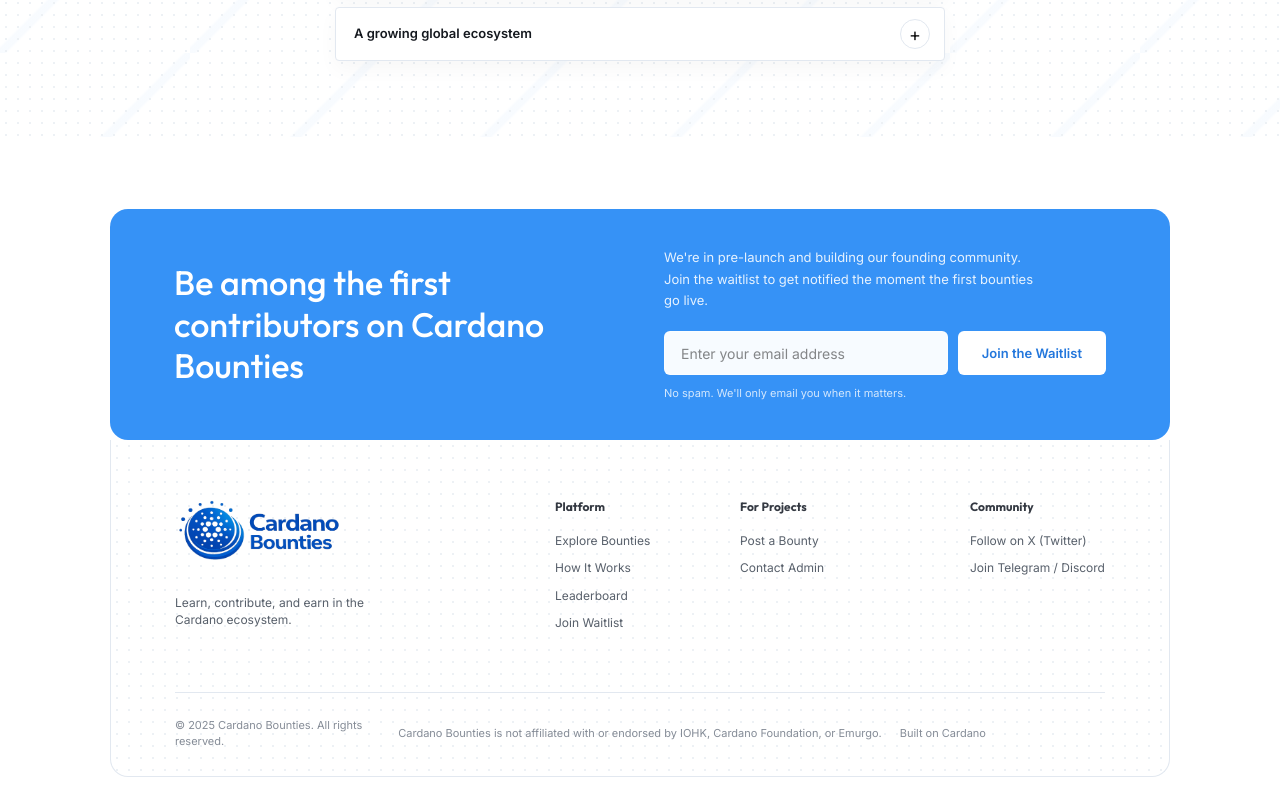
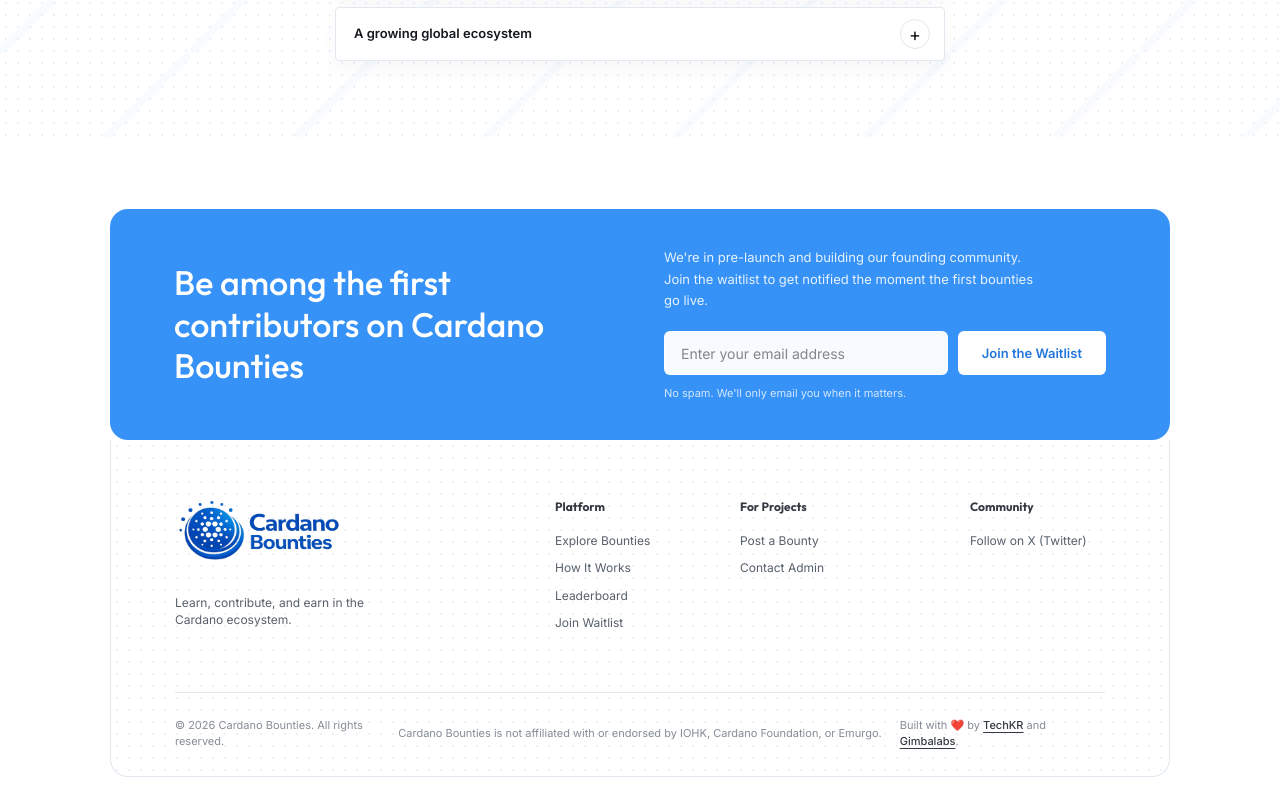
Before and after one commit to IanoNjuguna/Cardano-Bounties, a Next.js app: page / in a window 1280 px wide. Shown: the part 4696-5497 px from the top of the page. Built offline with nearby package versions, Linux system fonts and the light colour scheme.

Commit message:
feat: add landing page footer and global CSS configuration

```diff
--- a/app/globals.css
+++ b/app/globals.css
@@ -1879,6 +1879,18 @@
   text-align: center;
 }
 
+.footer-bottom a {
+  color: #343942;
+  font-weight: 500;
+  text-decoration: underline;
+  text-underline-offset: 3px;
+  transition: color 0.2s;
+}
+
+.footer-bottom a:hover {
+  color: var(--blue);
+}
+
 .footer-bottom div {
   display: flex;
   justify-content: flex-end;
--- a/components/landing/Footer.tsx
+++ b/components/landing/Footer.tsx
@@ -25,14 +25,13 @@
           </div>
           <div>
             <h3>Community</h3>
-            <a href="#">Follow on X (Twitter)</a>
-            <a href="#">Join Telegram / Discord</a>
+            <a href="https://x.com/cardanobounties" target="blank">Follow on X (Twitter)</a>
           </div>
         </div>
         <div className="footer-bottom">
-          <p>© 2025 Cardano Bounties. All rights reserved.</p>
+          <p>© 2026 Cardano Bounties. All rights reserved.</p>
           <p>Cardano Bounties is not affiliated with or endorsed by IOHK, Cardano Foundation, or Emurgo.</p>
-          <p>Built on Cardano</p>
+          <p>Built with ❤️ by <a href="https://x.com/TechKr_Team" target="_blank" rel="noopener noreferrer">TechKR</a> and <a href="https://gimbalabs.com" target="_blank" rel="noopener noreferrer">Gimbalabs</a>.</p>
         </div>
       </div>
     </footer>
```
